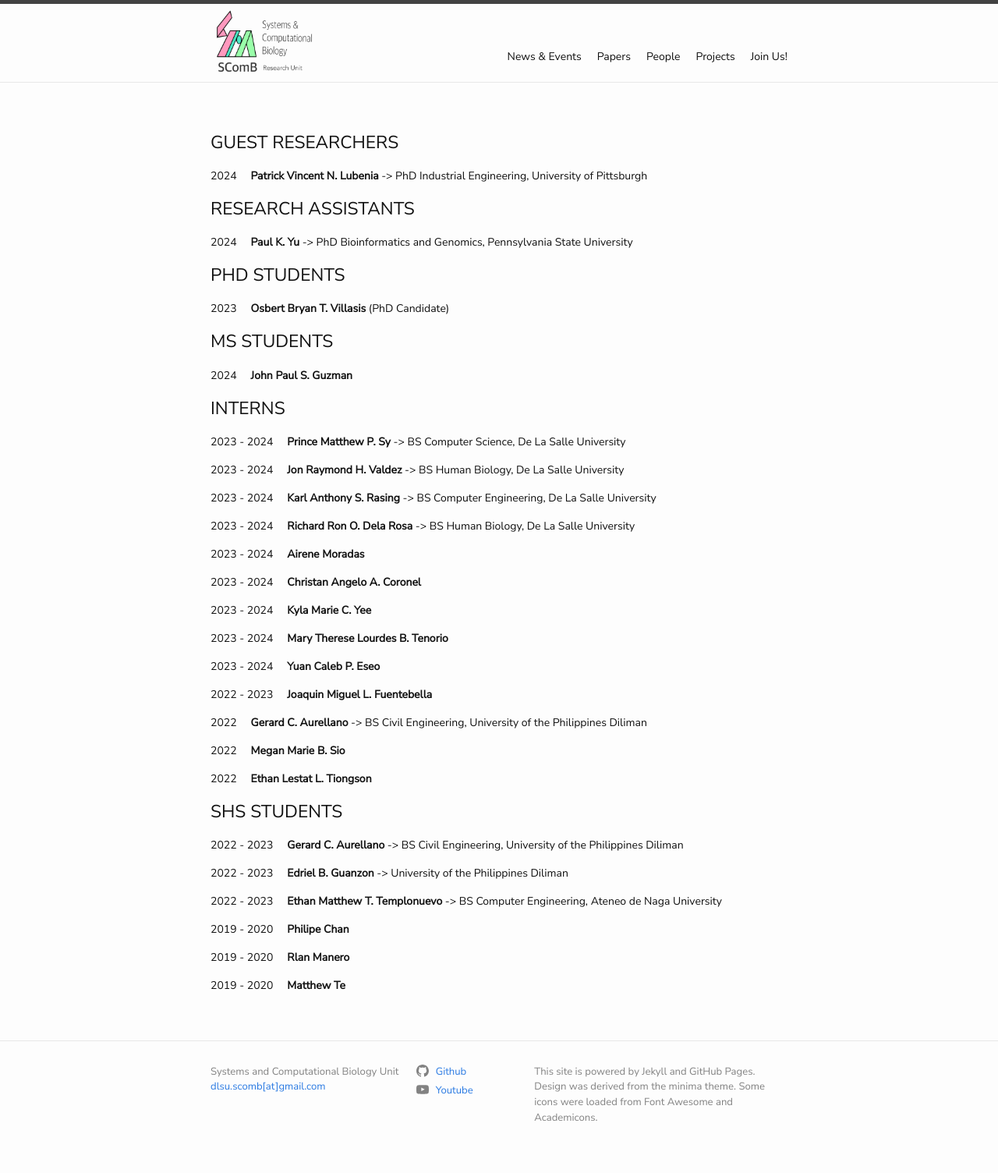
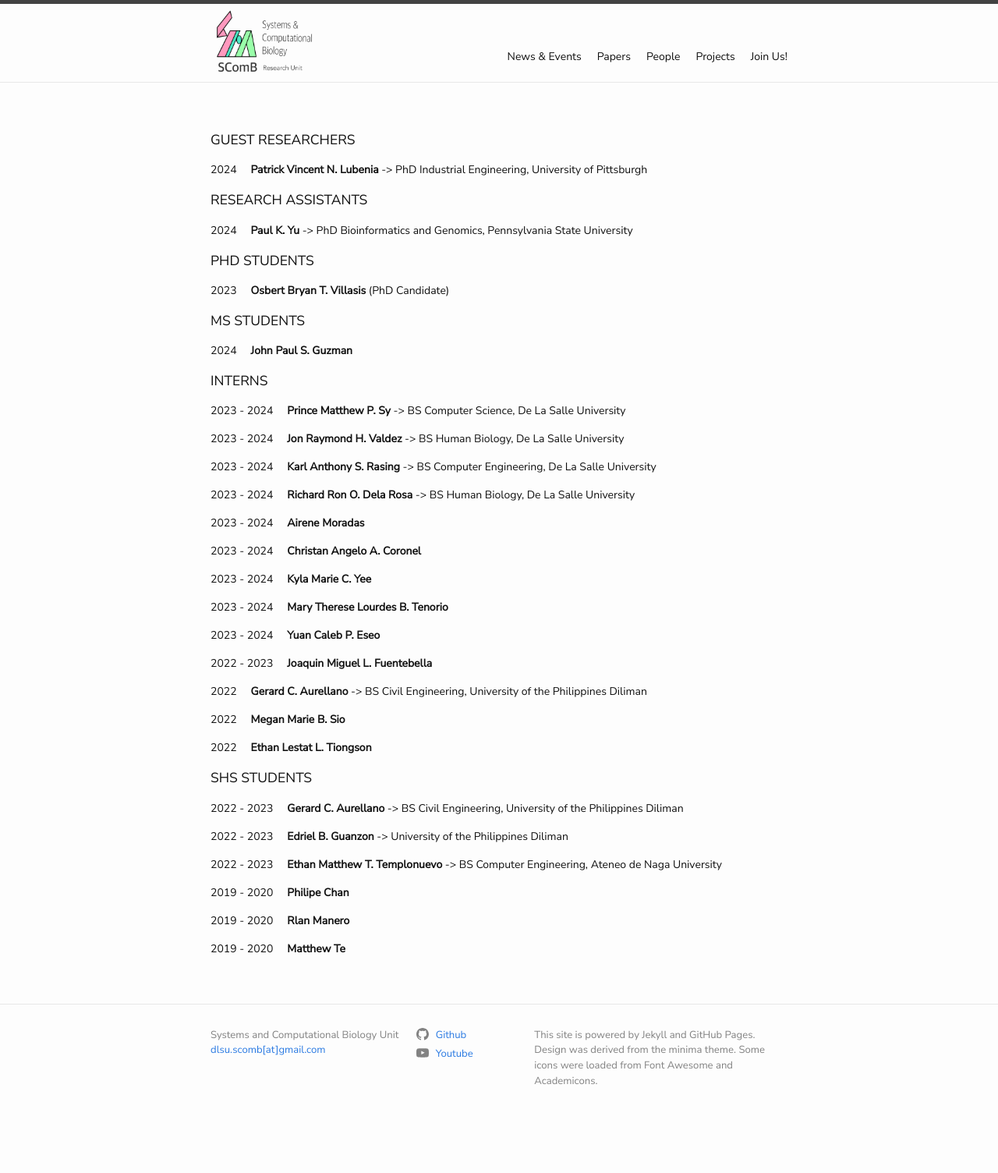
Before and after one commit to dlsu-scomb/dlsu-scomb.github.io, a Jekyll site: the page built from alumni.md, in a window 1280 px wide. Shown: the whole page at 78% size. Built offline with Jekyll 4.4.1, drawn with Linux system fonts in a browser that asks for light colours; nearby versions of some CDN libraries; a style sheet for code colours, icons or effects is not loaded; after the commit the page ends 1456 px from its top, so only the background shows below that.

```diff
--- a/alumni.md
+++ b/alumni.md
@@ -2,23 +2,23 @@
 layout: page
 ---
 
-### GUEST RESEARCHERS
+#### GUEST RESEARCHERS
 
 2024 &nbsp; &nbsp; **Patrick Vincent N. Lubenia** -> PhD Industrial Engineering, University of Pittsburgh
 
-### RESEARCH ASSISTANTS
+#### RESEARCH ASSISTANTS
 
 2024 &nbsp; &nbsp; **Paul K. Yu** -> PhD Bioinformatics and Genomics, Pennsylvania State University
 
-### PHD STUDENTS
+#### PHD STUDENTS
 
 2023 &nbsp; &nbsp; **Osbert Bryan T. Villasis** (PhD Candidate)
 
-### MS STUDENTS
+#### MS STUDENTS
 
 2024 &nbsp; &nbsp; **John Paul S. Guzman**
 
-### INTERNS
+#### INTERNS
 
 2023 - 2024 &nbsp; &nbsp; **Prince Matthew P. Sy** -> BS Computer Science, De La Salle University
 
@@ -46,7 +46,7 @@ layout: page
 
 2022 &nbsp; &nbsp; **Ethan Lestat L. Tiongson**
 
-### SHS STUDENTS
+#### SHS STUDENTS
 
 2022 - 2023 &nbsp; &nbsp; **Gerard C. Aurellano** -> BS Civil Engineering, University of the Philippines Diliman
 
```
